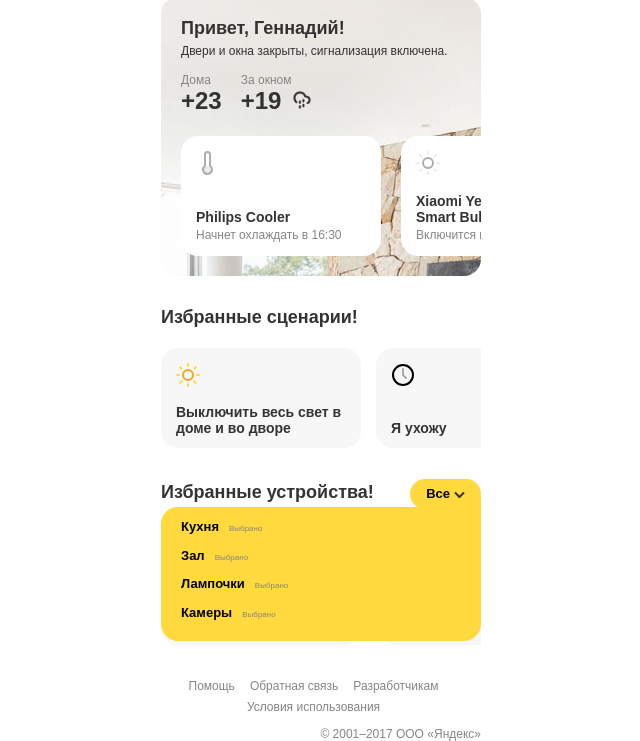
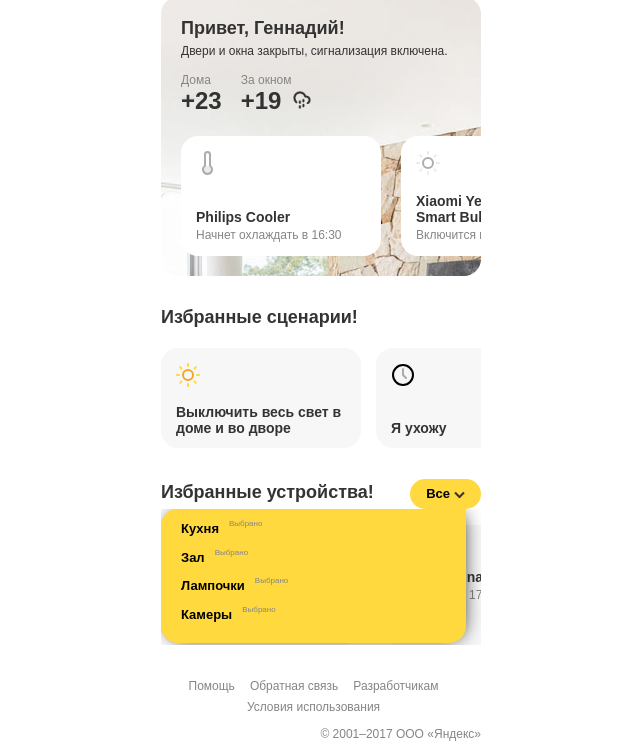
Before and after one commit to Arver1/test_yandex_2, a website built with webpack: page index.html in a window 1280 px wide. Both pictures are taken after a click on the label "Все". Shown: the part 59-800 px from the top of the page, without its empty margins (319-959 px from the left). Built offline with nearby package versions, Linux system fonts and the light colour scheme.

Commit message:
devices menu compl

```diff
--- a/index.html
+++ b/index.html
@@ -210,22 +210,22 @@
 			</section>
 		</section>
   		<section class="feautured-devices">
-			<input type="checkbox" id="all_devices">
 			<div class="feautured-devices__menu-wrapper">
 				<h2 class="feautured-devices__title">Избранные устройства!</h2>
 				<label for="all_devices" class="feautured-devices__menu" tabindex="1">Все</label>
 			</div>
-			<ul class="feautured-devices__items">
-				<li class="feautured-devices__item"><a class="feautured-devices__menu-link" href="#"><label class="feautured-devices__menu-label" for="kitchen_devices">Кухня</label></a><small>Выбрано</small></li>
-				<li class="feautured-devices__item"><a class="feautured-devices__menu-link" href="#"><label class="feautured-devices__menu-label" for="hall_devices">Зал</label></a><small>Выбрано</small></li>
-				<li class="feautured-devices__item"><a class="feautured-devices__menu-link" href="#"><label class="feautured-devices__menu-label" for="bulb_devices">Лампочки</label></a><small>Выбрано</small></li>
-				<li class="feautured-devices__item"><a class="feautured-devices__menu-link" href="#"><label class="feautured-devices__menu-label" for="cam_devices">Камеры</label></a><small>Выбрано</small></li>
-			</ul>
 			<section class="next-scenarios-slider">
+				<input type="checkbox" id="all_devices">
 				<input type="checkbox" id="kitchen_devices" checked>
 				<input type="checkbox" id="hall_devices" checked>
 				<input type="checkbox" id="bulb_devices" checked>
 				<input type="checkbox" id="cam_devices" checked>
+				<ul class="next-scenarios-slider__menu-items">
+					<li class="next-scenarios-slider__menu-item"><a class="next-scenarios-slider__menu-link" href="#"><label class="next-scenarios-slider__menu-label next-scenarios-slider__menu-label--kitchen" for="kitchen_devices">Кухня</label></a><small class="next-scenarios-slider__menu-inf next-scenarios-slider__menu-inf--kitchen">Выбрано</small></li>
+					<li class="next-scenarios-slider__menu-item"><a class="next-scenarios-slider__menu-link" href="#"><label class="next-scenarios-slider__menu-label next-scenarios-slider__menu-label--hall" for="hall_devices">Зал</label></a><small class="next-scenarios-slider__menu-inf next-scenarios-slider__menu-inf--hall">Выбрано</small></li>
+					<li class="next-scenarios-slider__menu-item"><a class="next-scenarios-slider__menu-link" href="#"><label class="next-scenarios-slider__menu-label next-scenarios-slider__menu-label--bulb" for="bulb_devices">Лампочки</label></a><small class="next-scenarios-slider__menu-inf next-scenarios-slider__menu-inf--bulb">Выбрано</small></li>
+					<li class="next-scenarios-slider__menu-item"><a class="next-scenarios-slider__menu-link" href="#"><label class="next-scenarios-slider__menu-label next-scenarios-slider__menu-label--cam" for="cam_devices">Камеры</label></a><small class="next-scenarios-slider__menu-inf next-scenarios-slider__menu-inf--cam">Выбрано</small></li>
+				</ul>
 				<ul class="next-scenarios-slider__items">
 					<!-- классы kitchen/hall/bulb/cam для li заданы для тестирования меню -->
 					<li class="next-scenarios-slider__item next-scenarios-slider__item--color kitchen" >
--- a/less/blocks/feautured-devices.less
+++ b/less/blocks/feautured-devices.less
@@ -40,50 +40,8 @@
     right: 16px;
     transform: rotate(-45deg);
   }
-  & > input {
-    display: none;
-  }
-  &__items {
-    display: none;
-    margin: 0;
-    padding: 10px 20px;
-    width: 100%;
-    box-sizing: border-box;
-    list-style: none;
-    z-index: 1;
-    background-color: #FFD93E;
-    position: absolute;
-    top: 28px;
-    border-radius: 17px 0 17px 17px;
-  }
-  &__items::before {
-    content: '';
-    display: block;
-    width: 20px;
-    height: 10px;
-    background-color: #FFD93E;
-    position: absolute;
-    right: 0;
-    top: -10px;
-  }
-  &__item {
-    margin-bottom: 10px;
-  }
-  &__item small {
-    .font(8px; 10px; normal; #858585);
-  }
-  &__menu-link {
-    text-decoration: none;
-  }
-  &__menu-label {
-    cursor: pointer;
-    .font(13px; 15px; bold; #000000);
-    margin-right: 10px;
-  }
   &__menu:hover,
-  &__menu:active,
-  &__menu-label:hover,
-  &__menu-label:active {
+  &__menu:active {
     color: #858585;
   }
   &__menu:hover::before,
@@ -92,7 +50,4 @@
   &__menu:active::after {
     background-color: #858585;
   }
-  #all_devices:checked ~ &__items {
-    display: block;
-  }
 }
--- a/less/blocks/next-scenarios-slider.less
+++ b/less/blocks/next-scenarios-slider.less
@@ -74,4 +74,53 @@
   #bulb_devices:checked ~ &__items .bulb {
     display: block;
   }
+  &__menu-items {
+    display: none;
+    margin: 0;
+    padding: 10px 20px;
+    width: calc(100% - 15px);
+    box-sizing: border-box;
+    list-style: none;
+    z-index: 10;
+    background-color: #FFD93E;
+    position: absolute;
+    top: 0;
+    border-radius: 17px 0 17px 17px;
+    box-shadow: 2px 0 20px -6px #000;
+  }
+  &__menu-item {
+    margin-bottom: 10px;
+  }
+  &__menu-link {
+    text-decoration: none;
+  }
+  &__menu-label {
+    cursor: pointer;
+    .font(13px; 15px; bold; #858585);
+    margin-right: 10px;
+  }
+  &__menu-label:hover,
+  &__menu-label:active {
+    color: #858585;
+  }
+  #all_devices:checked ~ &__menu-items {
+    display: block;
+  }
+  &__menu-inf {
+    display: none;
+    .font(8px; 10px; normal; #858585);
+  }
+  // подсказка выбрано
+  #kitchen_devices:checked ~ &__menu-items &__menu-inf--kitchen,
+  #cam_devices:checked ~ &__menu-items &__menu-inf--cam,
+  #hall_devices:checked ~ &__menu-items &__menu-inf--hall,
+  #bulb_devices:checked ~ &__menu-items &__menu-inf--bulb {
+    .inline_block();
+  }
+  #kitchen_devices:checked ~ &__menu-items &__menu-label--kitchen,
+  #cam_devices:checked ~ &__menu-items &__menu-label--cam,
+  #hall_devices:checked ~ &__menu-items &__menu-label--hall,
+  #bulb_devices:checked ~ &__menu-items &__menu-label--bulb {
+    color: #000;
+  }
 }
```
Also changed, not shown: css/style.css.
